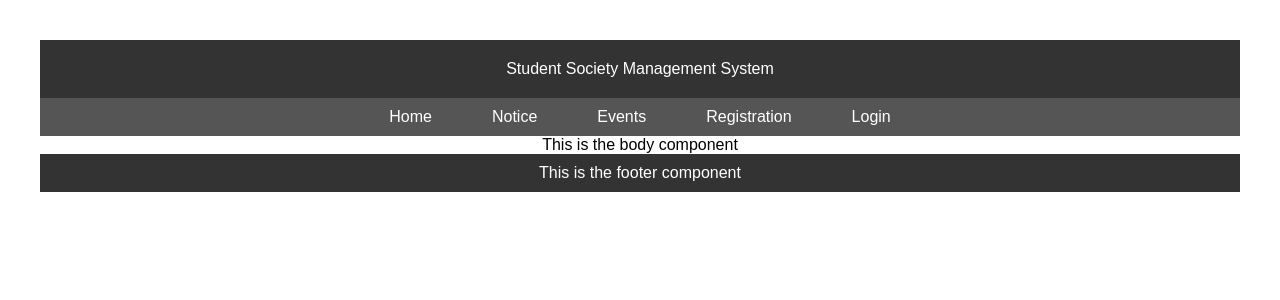
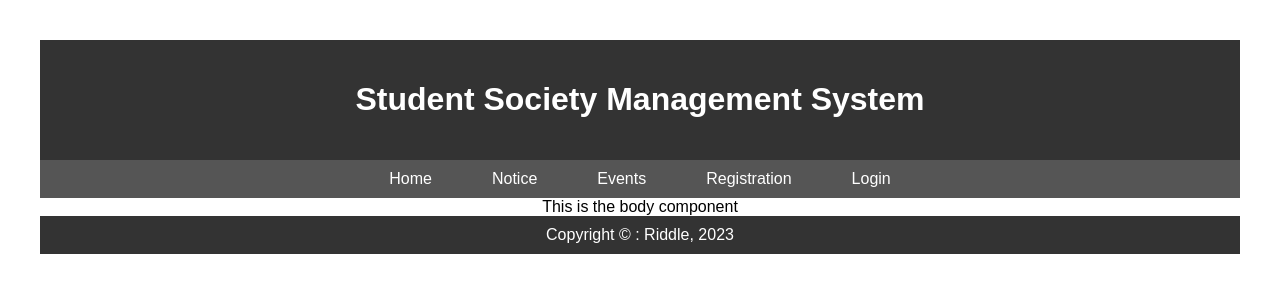
Before and after one commit to dihanrh/IT-Society, a React (Vite) app in the folder ssms/: page / in a window 1280 px wide. Shown: the top 300 px of the page. Built offline with nearby package versions, Linux system fonts and the light colour scheme.

Commit message:
header , footer

```diff
--- a/ssms/src/components/Footer.jsx
+++ b/ssms/src/components/Footer.jsx
@@ -1,7 +1,7 @@
 import React from 'react';
 
 const Footer = () => {
-  return <footer>This is the footer component</footer>;
+  return ( <footer>Copyright © : Riddle, 2023</footer> );
 };
 
 export default Footer;
--- a/ssms/src/components/Header.jsx
+++ b/ssms/src/components/Header.jsx
@@ -1,7 +1,7 @@
 import React from 'react';
 
 const Header = () => {
-  return <header>Student Society Management System</header>;
+  return <header><h1>Student Society Management System</h1></header>;
 };
 
 export default Header;
```
Also changed, not shown: ssms/src/components/Login.jsx (line endings or trailing spaces), ssms/src/components/Registration.jsx (line endings or trailing spaces).
